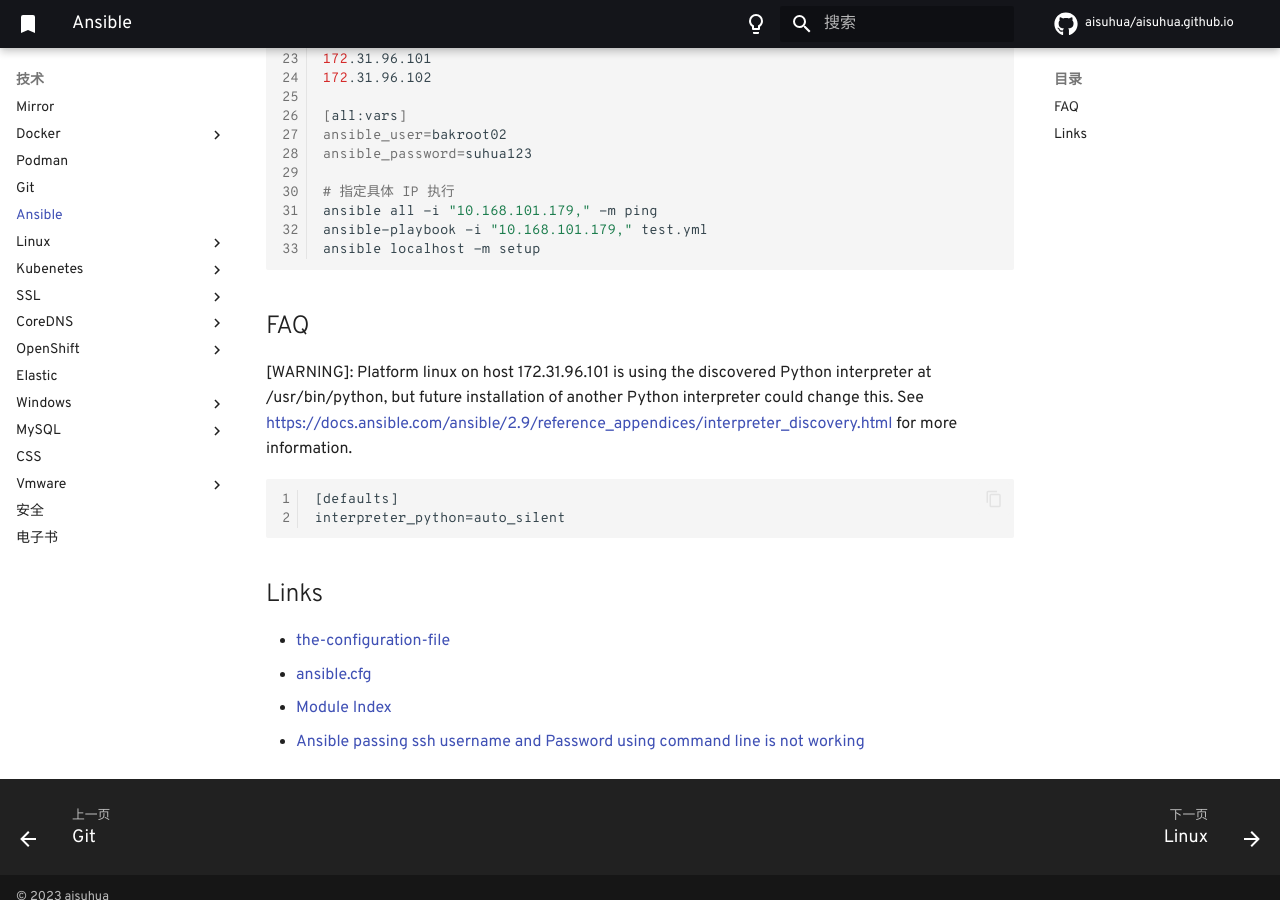
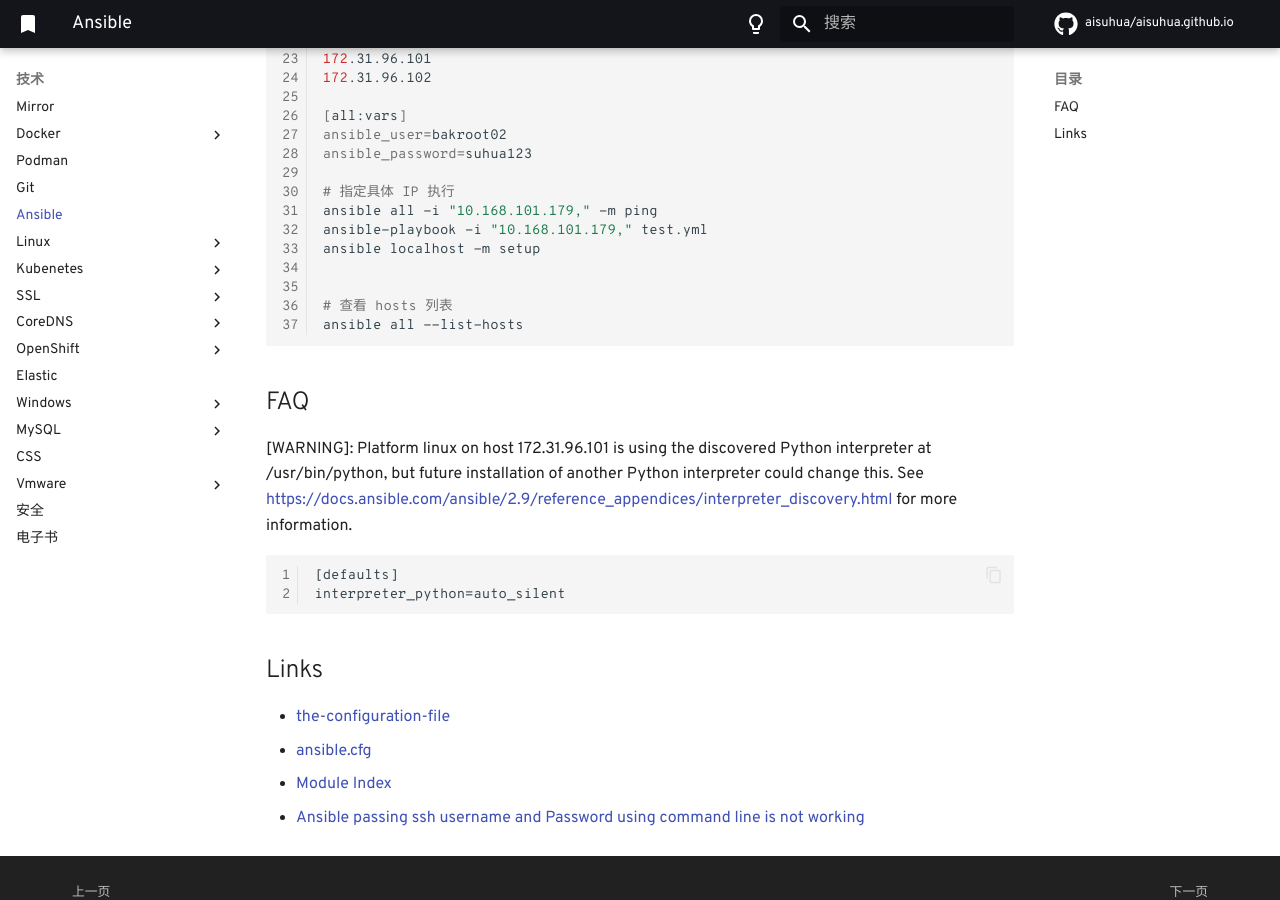
Before and after one commit to aisuhua/aisuhua.github.io, an MkDocs documentation site: the page built from docs/ansible/index.md, in a window 1280 px wide and 900 px high, scrolled down 607 px. Built offline with MkDocs 1.6.1 and Material for MkDocs 9.7.7, drawn with Linux system fonts in a browser that asks for light colours; comment, search, counter and statistics services are not loaded.

Commit message:
index.md

````diff
--- a/docs/ansible/index.md
+++ b/docs/ansible/index.md
@@ -34,6 +34,10 @@ ansible_password=suhua123
 ansible all -i "10.168.101.179," -m ping
 ansible-playbook -i "10.168.101.179," test.yml
 ansible localhost -m setup
+
+
+# 查看 hosts 列表
+ansible all --list-hosts
 ```
 
 ## FAQ
````
